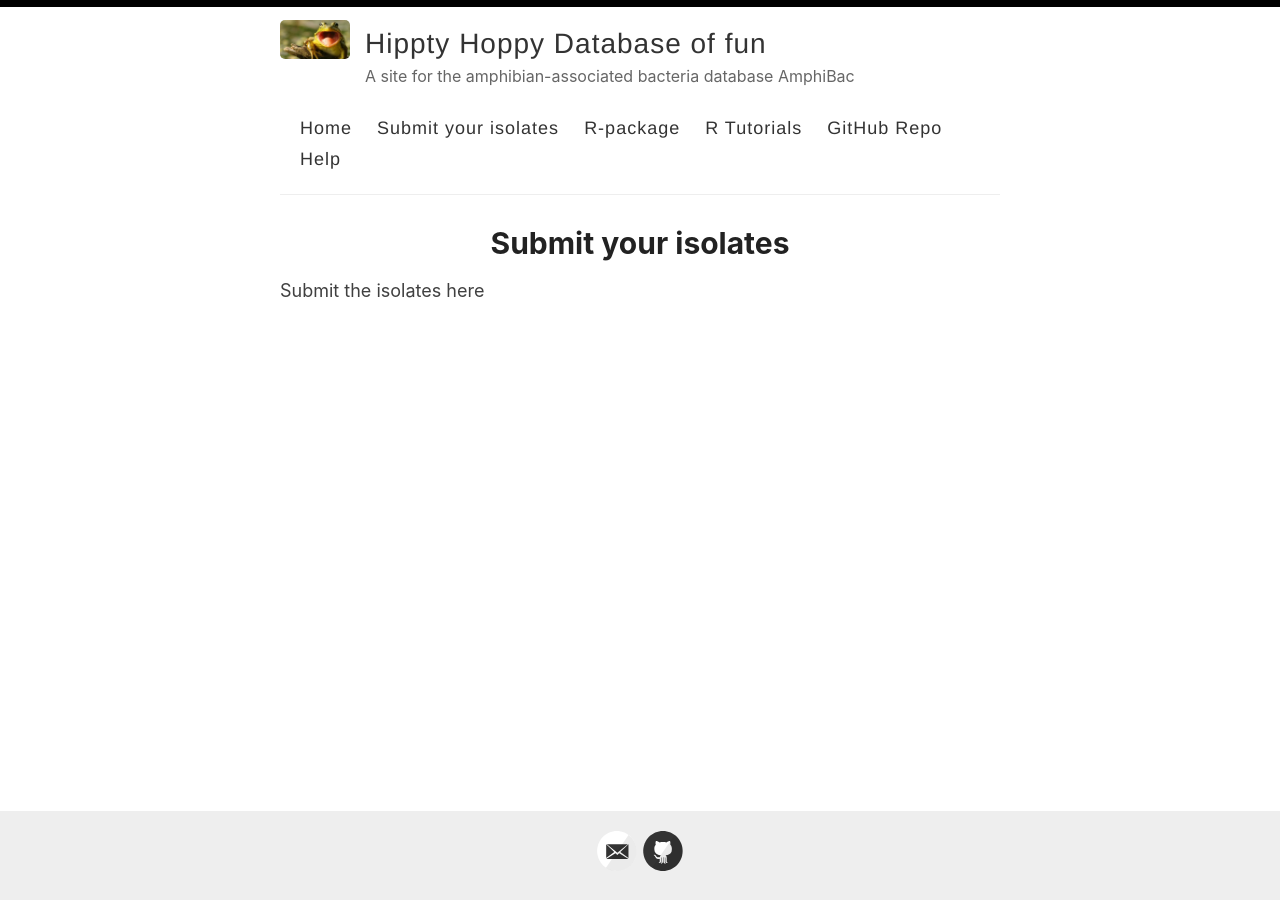
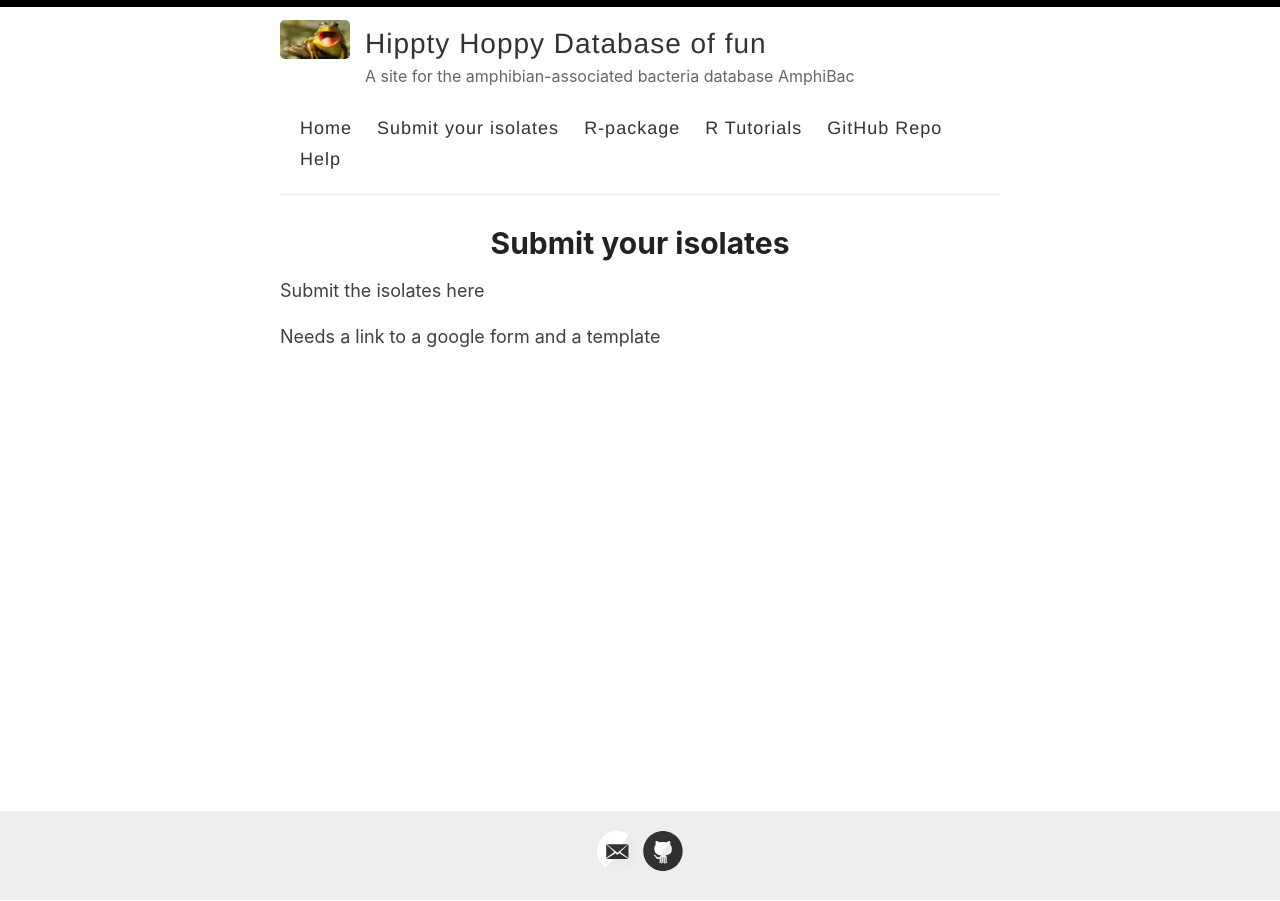
Before and after one commit to pattyjk/pattyjk.github.io, a Jekyll site: the page built from _pages/submit-isolates.md, in a window 1280 px wide. Built offline with Jekyll 4.4.1, drawn with Linux system fonts in a browser that asks for light colours.

Commit message:
Update submit-isolates.md

```diff
--- a/_pages/submit-isolates.md
+++ b/_pages/submit-isolates.md
@@ -5,3 +5,5 @@ title: Submit your isolates
 ---
 
 Submit the isolates here
+
+Needs a link to a google form and a template
```
